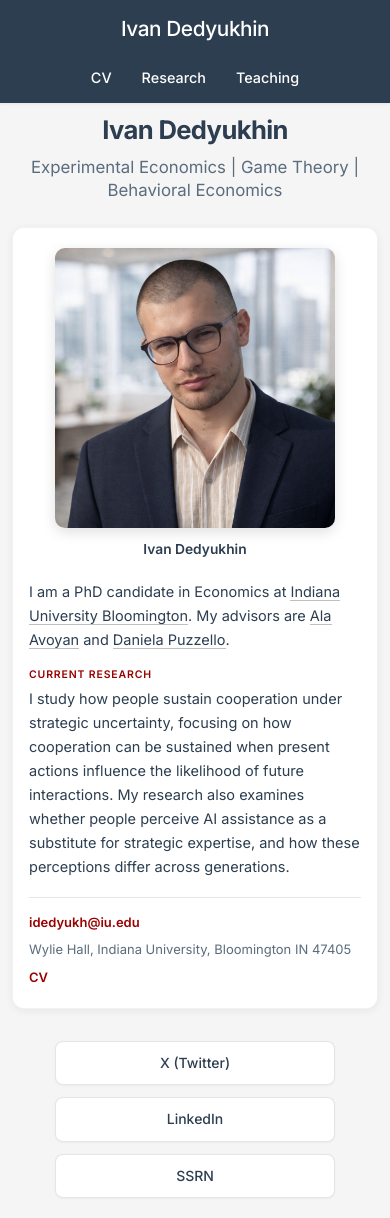
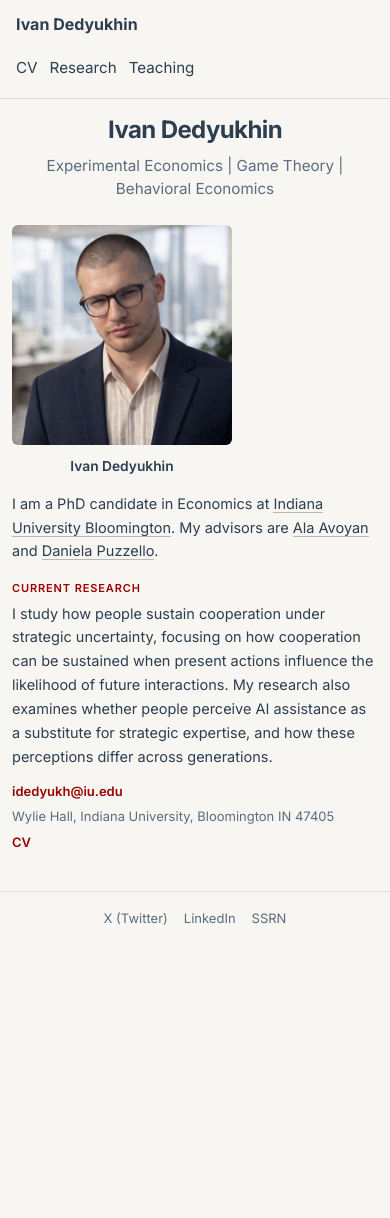
Before and after one commit to Dedyukhin/dedyukhin.github.io, a Jekyll site: the page built from README.md, in a window 390 px wide. Built offline with Jekyll 4.4.1, drawn with Linux system fonts in a browser that asks for light colours; after the commit the page ends 961 px from its top, so only the background shows below that.

Commit message:
Redesign: light nav matching reference, remove all boxes, tighten spacing
- Nav: switched from dark navy to light page-background color with dark
  text; name bold, links plain weight with maroon bottom-border on active
  page; clean single bottom border line matching the reference style
- Removed all box styling: profile-container, pub-card, social-links
  all have no background, no border-radius, no shadow; pub-card uses
  only a thin bottom divider between entries
- Background updated to warm cream #f8f6f2 throughout
- Profile image: removed shadow, simplified border-radius
- Contact strip: removed top border separator
- Social links: plain text links, no button styling
- Tightened heading margins, container padding, profile gap, and
  pub-card padding across all pages and breakpoints

https://claude.ai/code/session_013V9mrBskLzZ9tvr725KKdc

```diff
--- a/assets/css/main.css
+++ b/assets/css/main.css
@@ -11,9 +11,9 @@
     --primary-hover: #d4a5a5;
     --text-color: #2c3e50;
     --text-light: #5a6c7d;
-    --bg-color: #f5f5f5;
+    --bg-color: #f8f6f2;
     --card-bg: #fafafa;
-    --border-color: #e5e7eb;
+    --border-color: #e0ddd8;
     --white: #fff;
     --shadow-sm: 0 2px 10px rgba(0, 0, 0, 0.05);
     --shadow-md: 0 4px 12px rgba(0, 0, 0, 0.08);
@@ -60,34 +60,33 @@ body {
    Navigation
    ========================================== */
 nav {
-    background-color: #2c3e50;
-    color: var(--white);
-    padding: 14px 30px;
+    background-color: var(--bg-color);
+    color: var(--text-color);
+    padding: 16px 40px;
     display: flex;
     justify-content: flex-start;
     align-items: center;
-    gap: 90px;
-    border-bottom: none;
-    box-shadow: 0 1px 3px rgba(0, 0, 0, 0.08);
+    gap: 60px;
+    border-bottom: 1px solid var(--border-color);
 }
 
 nav h2 {
     margin: 0;
-    font-size: 1.6em;
-    font-weight: 500;
-    letter-spacing: -0.02em;
+    font-size: 1.1em;
+    font-weight: 700;
     border-bottom: none;
+    letter-spacing: 0;
 }
 
 nav h2 a {
-    color: var(--white);
+    color: var(--text-color);
     text-decoration: none;
     border-bottom: none;
-    transition: opacity 0.3s ease;
+    transition: color 0.2s ease;
 }
 
 nav h2 a:hover {
-    opacity: 0.85;
+    color: var(--primary-color);
 }
 
 .horizontal-nav {
@@ -95,31 +94,31 @@ nav h2 a:hover {
     padding: 0;
     margin: 0;
     display: flex;
-    gap: 8px;
+    gap: 0;
 }
 
 .horizontal-nav li {
-    margin-left: 0;
+    margin: 0;
 }
 
 .horizontal-nav a {
     text-decoration: none;
-    color: var(--white);
-    font-weight: 500;
-    font-size: 1.05em;
-    padding: 8px 18px;
-    transition: all 0.2s ease;
-    border-bottom: none;
-    border-radius: 6px;
+    color: var(--text-color);
+    font-weight: 400;
+    font-size: 1em;
+    padding: 6px 16px;
+    transition: color 0.2s ease;
+    border-bottom: 2px solid transparent;
+    display: block;
 }
 
 .horizontal-nav a.active {
-    background-color: rgba(153, 0, 0, 0.2);
-    color: var(--white);
+    border-bottom-color: var(--primary-color);
+    color: var(--text-color);
 }
 
 .horizontal-nav a:hover {
-    background-color: rgba(255, 255, 255, 0.1);
+    color: var(--primary-color);
 }
 
 /* ==========================================
@@ -132,12 +131,11 @@ nav h2 a:hover {
     gap: 36px;
     max-width: 860px;
     margin: 0 auto;
-    padding: 32px 28px;
-    background-color: var(--white);
-    border-radius: 12px;
-    box-shadow: 0 2px 8px rgba(0, 0, 0, 0.06);
-    border: 1px solid rgba(0, 0, 0, 0.05);
-    font-size: 14px;
+    padding: 16px 0;
+    background: none;
+    border: none;
+    box-shadow: none;
+    font-size: 15px;
     line-height: 1.65;
 }
 
@@ -154,8 +152,7 @@ nav h2 a:hover {
 .profile-image {
     width: 100%;
     height: auto;
-    border-radius: 10px;
-    box-shadow: 0 4px 14px rgba(0, 0, 0, 0.13);
+    border-radius: 6px;
     display: block;
 }
 
@@ -218,9 +215,9 @@ nav h2 a:hover {
 
 /* Contact line at the bottom */
 .profile-contact {
-    margin-top: 18px;
-    padding-top: 14px;
-    border-top: 1px solid var(--border-color);
+    margin-top: 12px;
+    padding-top: 0;
+    border-top: none;
     font-size: 13px;
     color: var(--text-light);
     display: flex;
@@ -247,8 +244,8 @@ nav h2 a:hover {
 /* Tagline and subtitle */
 .research-tagline {
     text-align: center;
-    margin: 0 0 8px 0;
-    font-size: 2.2em;
+    margin: 0 0 6px 0;
+    font-size: 2em;
     font-weight: 700;
     color: var(--text-color);
     letter-spacing: -0.025em;
@@ -256,10 +253,10 @@ nav h2 a:hover {
 
 .research-subtitle {
     text-align: center;
-    font-size: 1.05em;
+    font-size: 1em;
     font-weight: 400;
     color: var(--text-light);
-    margin: 0 0 28px 0;
+    margin: 0 0 20px 0;
     line-height: 1.5;
 }
 
@@ -267,52 +264,42 @@ nav h2 a:hover {
    Social Links
    ========================================== */
 .social-links {
-    margin-top: 30px;
     display: flex;
     justify-content: center;
     flex-wrap: wrap;
-    gap: 15px;
+    gap: 20px;
     max-width: 800px;
-    margin: 30px auto;
+    margin: 20px auto;
+    padding: 16px 20px;
+    border-top: 1px solid var(--border-color);
 }
 
 .social-links a {
-    color: var(--text-color);
-    background: var(--white);
-    border: 1px solid rgba(0, 0, 0, 0.1);
+    color: var(--text-light);
+    background: none;
+    border: none;
     text-decoration: none;
-    font-size: 14px;
-    font-weight: 500;
-    padding: 9px 18px;
-    border-radius: 8px;
-    transition: all 0.2s ease;
-    box-shadow: 0 1px 3px rgba(0, 0, 0, 0.04);
+    font-size: 13px;
+    font-weight: 400;
+    transition: color 0.2s ease;
 }
 
 .social-links a:hover {
-    background-color: var(--primary-color);
-    color: var(--white);
-    border-color: var(--primary-color);
-    transform: translateY(-1px);
-    box-shadow: 0 2px 6px rgba(153, 0, 0, 0.2);
+    color: var(--primary-color);
+    text-decoration: none;
 }
 
 /* ==========================================
    Publication Cards (Research & Teaching)
    ========================================== */
 .pub-card {
-    border: 1px solid rgba(0, 0, 0, 0.06);
-    border-radius: 8px;
-    padding: 14px 16px;
-    margin: 10px 0 12px;
-    background: var(--white);
-    transition: all 0.2s ease;
-    box-shadow: 0 1px 3px rgba(0, 0, 0, 0.04);
-}
-
-.pub-card:hover {
-    box-shadow: 0 2px 8px rgba(0, 0, 0, 0.08);
-    border-color: rgba(0, 0, 0, 0.1);
+    border: none;
+    border-bottom: 1px solid var(--border-color);
+    border-radius: 0;
+    padding: 10px 0;
+    margin: 0;
+    background: none;
+    box-shadow: none;
 }
 
 .pub-header {
@@ -439,27 +426,27 @@ a:hover {
    ========================================== */
 h1, h2, h3, h4, h5, h6 {
     color: var(--text-color);
-    margin-top: 1.3em;
-    margin-bottom: 0.5em;
+    margin-top: 1em;
+    margin-bottom: 0.3em;
     font-weight: 600;
     letter-spacing: -0.01em;
 }
 
 h1 {
-    font-size: 2.2em;
+    font-size: 2em;
     font-weight: 700;
 }
 
 h2 {
-    font-size: 1.7em;
+    font-size: 1.5em;
     font-weight: 600;
     border-bottom: 1px solid var(--border-color);
-    padding-bottom: 8px;
-    margin-bottom: 0.8em;
+    padding-bottom: 6px;
+    margin-bottom: 0.5em;
 }
 
 h3 {
-    font-size: 1.35em;
+    font-size: 1.2em;
     font-weight: 600;
 }
 
@@ -471,24 +458,24 @@ h3 {
 @media (max-width: 1024px) {
     .container {
         max-width: 100%;
-        padding: 18px;
+        padding: 16px;
     }
 
     .profile-container {
-        padding: 28px 22px;
-        gap: 28px;
+        padding: 12px 0;
+        gap: 24px;
     }
 
     .profile-image-wrapper {
-        width: 260px;
+        width: 220px;
     }
 
     h1 {
-        font-size: 2em;
+        font-size: 1.8em;
     }
 
     h2 {
-        font-size: 1.6em;
+        font-size: 1.4em;
     }
 }
 
@@ -497,30 +484,23 @@ h3 {
     /* Navigation */
     nav {
         flex-direction: column;
-        align-items: center;
-        padding: 14px 16px;
-        gap: 12px;
+        align-items: flex-start;
+        padding: 12px 20px;
+        gap: 8px;
     }
 
     nav h2 {
-        text-align: center;
-        margin-bottom: 0;
-        font-size: 1.5em;
+        font-size: 1em;
     }
 
     .horizontal-nav {
-        justify-content: center;
         flex-wrap: wrap;
-        gap: 6px;
-    }
-
-    .horizontal-nav li {
-        margin: 0;
+        gap: 0;
     }
 
     .horizontal-nav a {
         font-size: 0.95em;
-        padding: 8px 14px;
+        padding: 4px 12px 4px 0;
     }
 
     /* Container */
@@ -531,24 +511,24 @@ h3 {
     /* Profile Section */
     .profile-container {
         flex-direction: column;
-        align-items: center;
-        padding: 24px 20px;
-        gap: 24px;
+        align-items: flex-start;
+        padding: 10px 0;
+        gap: 16px;
         font-size: 15px;
     }
 
     .profile-image-wrapper {
         width: 100%;
-        max-width: 320px;
+        max-width: 260px;
     }
 
     .profile-text p {
-        margin: 0 0 12px 0;
+        margin: 0 0 8px 0;
     }
 
     .profile-contact {
         flex-direction: column;
-        gap: 6px;
+        gap: 4px;
         align-items: flex-start;
     }
 
@@ -558,210 +538,80 @@ h3 {
 
     /* Typography */
     .research-tagline {
-        font-size: 1.9em;
-        margin-bottom: 10px;
+        font-size: 1.7em;
+        margin-bottom: 6px;
     }
 
     .research-subtitle {
-        font-size: 1.1em;
-        margin-bottom: 24px;
+        font-size: 1em;
+        margin-bottom: 16px;
     }
 
-    h1 {
-        font-size: 1.8em;
-    }
-
-    h2 {
-        font-size: 1.5em;
-    }
-
-    h3 {
-        font-size: 1.25em;
-    }
+    h1 { font-size: 1.7em; }
+    h2 { font-size: 1.35em; }
+    h3 { font-size: 1.15em; }
 
     /* Publication Cards */
     .pub-card {
-        padding: 16px 14px;
-        margin: 12px 0;
+        padding: 8px 0;
     }
 
     .pub-title {
-        font-size: 1.02em;
+        font-size: 1em;
         line-height: 1.4;
     }
 
     .button-group {
-        margin-top: 8px;
+        margin-top: 6px;
     }
 
     .mini-btn {
-        font-size: 13px;
-        padding: 5px 11px;
-    }
-
-    /* PDF Download */
-    .pdf-download-section {
-        padding: 24px 16px;
-    }
-
-    .pdf-download-btn {
-        padding: 11px 22px;
-        font-size: 0.98em;
+        font-size: 12px;
+        padding: 4px 10px;
     }
 
     /* Social Links */
     .social-links {
-        margin: 24px auto;
-        gap: 12px;
-    }
-
-    .social-links a {
-        font-size: 14px;
-        padding: 10px 16px;
+        gap: 16px;
+        margin: 16px auto;
     }
 }
 
 /* Mobile Portrait (max-width: 480px) */
 @media (max-width: 480px) {
-    /* Navigation */
     nav {
-        padding: 12px 12px;
+        padding: 12px 16px;
     }
 
-    nav h2 {
-        font-size: 1.3em;
-    }
-
-    .horizontal-nav a {
-        font-size: 0.9em;
-        padding: 7px 12px;
-    }
-
-    /* Container */
     .container {
         padding: 12px;
     }
 
-    /* Profile Section */
     .profile-container {
-        padding: 20px 16px;
-        gap: 20px;
+        gap: 14px;
         font-size: 14.5px;
     }
 
     .profile-image-wrapper {
-        max-width: 280px;
+        max-width: 220px;
     }
 
-    .profile-section-label {
-        font-size: 10.5px;
-        margin: 14px 0 4px 0 !important;
-    }
+    .research-tagline { font-size: 1.5em; }
+    .research-subtitle { font-size: 0.95em; margin-bottom: 14px; }
 
-    /* Typography */
-    .research-tagline {
-        font-size: 1.6em;
-        line-height: 1.2;
-    }
+    h1 { font-size: 1.5em; }
+    h2 { font-size: 1.25em; }
+    h3 { font-size: 1.1em; }
 
-    .research-subtitle {
-        font-size: 1.05em;
-        line-height: 1.4;
-    }
-
-    h1 {
-        font-size: 1.6em;
-    }
-
-    h2 {
-        font-size: 1.35em;
-    }
-
-    h3 {
-        font-size: 1.15em;
-    }
-
-    /* Publication Cards */
-    .pub-card {
-        padding: 14px 12px;
-        margin: 10px 0;
-    }
-
-    .pub-title {
-        font-size: 1em;
-    }
-
-    .publication-info,
-    .author-names {
-        font-size: 0.92em;
-    }
-
-    .abstract-container {
-        font-size: 0.95em;
-        line-height: 1.55;
-    }
-
-    /* PDF Download */
-    .pdf-download-section {
-        padding: 20px 14px;
-    }
-
-    .pdf-download-section p {
-        font-size: 1.05em;
-    }
-
-    .pdf-download-btn {
-        padding: 10px 20px;
-        font-size: 0.95em;
-        width: 100%;
-        max-width: 280px;
-    }
-
-    /* Social Links */
-    .social-links {
-        flex-direction: column;
-        align-items: stretch;
-        margin: 20px auto;
-        padding: 0 20px;
-    }
-
-    .social-links a {
-        width: 100%;
-        max-width: 280px;
-        margin: 0 auto;
-        text-align: center;
-    }
+    .pub-card { padding: 8px 0; }
+    .pub-title { font-size: 0.98em; }
+    .abstract-container { font-size: 0.94em; }
 }
 
 /* Very Small Screens (max-width: 360px) */
 @media (max-width: 360px) {
-    nav h2 {
-        font-size: 1.2em;
-    }
-
-    .horizontal-nav a {
-        font-size: 0.85em;
-        padding: 6px 10px;
-    }
-
-    .profile-container {
-        padding: 16px 12px;
-        font-size: 14px;
-    }
-
-    .research-tagline {
-        font-size: 1.5em;
-    }
-
-    .research-subtitle {
-        font-size: 1em;
-    }
-
-    h2 {
-        font-size: 1.25em;
-    }
-
-    .pub-card {
-        padding: 12px 10px;
-    }
+    .horizontal-nav a { font-size: 0.9em; }
+    .profile-container { font-size: 14px; }
+    .research-tagline { font-size: 1.4em; }
+    h2 { font-size: 1.2em; }
 }
```
